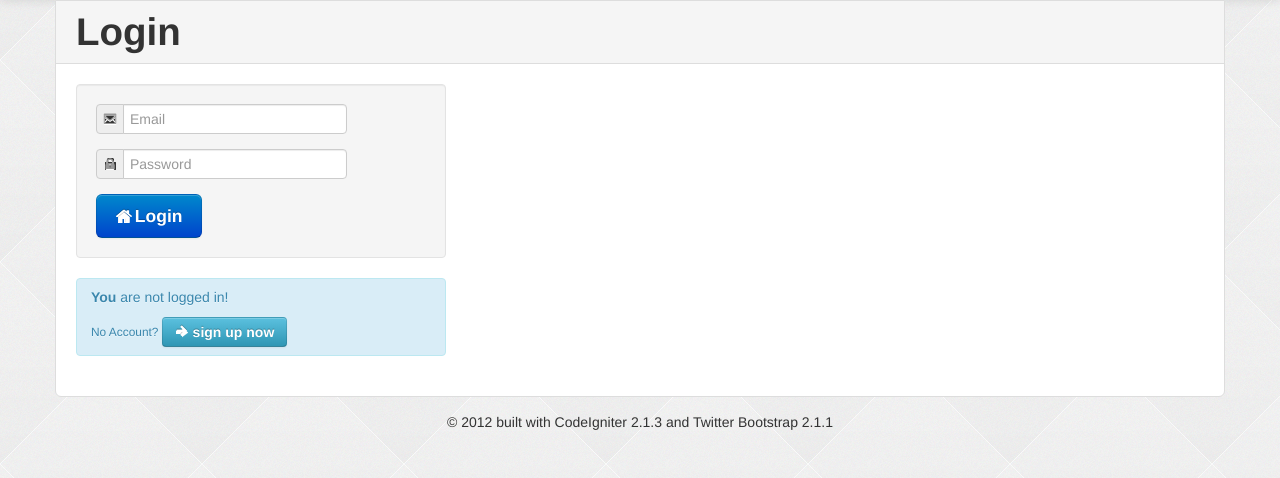
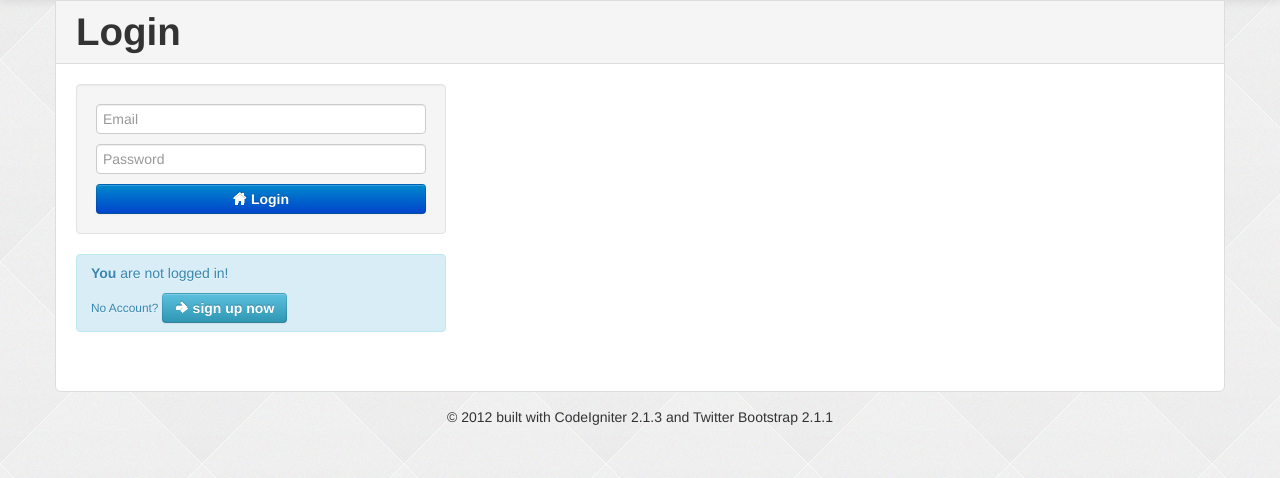
Before and after one commit to jubi4dition/yourcontacts, a CodeIgniter app: page /index.php/login/index in a window 1280 px wide. Shown: the part 41-519 px from the top of the page. Run offline with CodeIgniter, Linux system fonts and the light colour scheme.

Commit message:
login form blocklevel

```diff
--- a/application/views/login.php
+++ b/application/views/login.php
@@ -8,15 +8,9 @@
   <div class="row">
     <div class="span4">
       <form class="well" action="<?=site_url('login/check_login')?>" method="post" accept-charset="utf-8">
-        <div class="input-prepend">
-          <span class="add-on"><i class="icon-envelope"></i></span>
-          <input type="text" class="input-large" name="email" placeholder="Email" required maxlength="40" autofocus />
-        </div>
-        <div class="input-prepend">
-          <span class="add-on"><i class="icon-lock"></i></span>
-          <input type="password" class="input-large" name="pwd" placeholder="Password" required maxlength="20" />
-        </div>
-        <button type="submit" class="btn btn-primary btn-large">
+        <input type="text" class="input-block-level" name="email" placeholder="Email" required maxlength="40" autofocus />
+        <input type="password" class="input-block-level" name="pwd" placeholder="Password" required maxlength="20" />
+        <button type="submit" class="btn btn-primary btn-block">
         <i class="icon-home icon-white"></i> Login</button>
       </form>
     </div>
```
